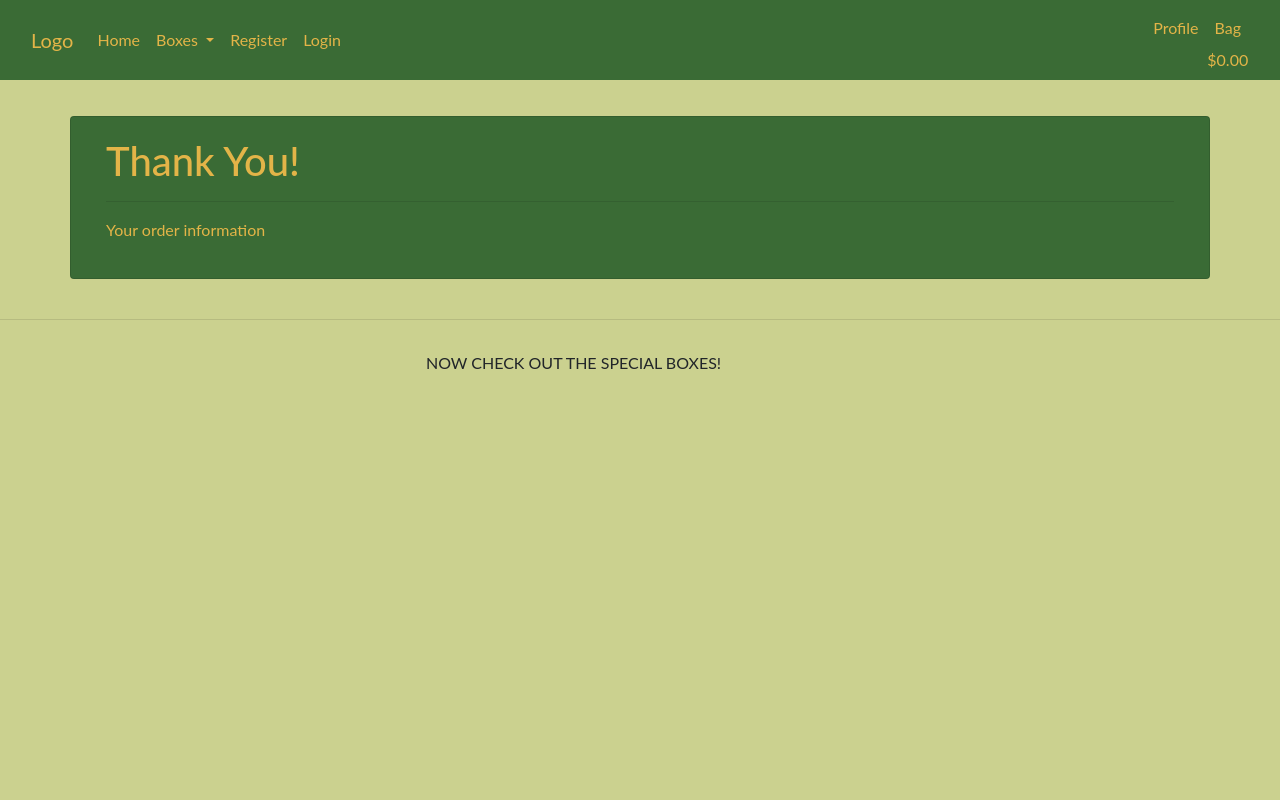
After one commit to Code-Institute-Submissions/MadeleineFrey-Project5_MayResub, a Django app: template checkout/templates/checkout/checkout_success.html in a window 1280 px wide. The commit adds this page. Run offline with Django 3.2, Linux system fonts and the light colour scheme; the template is opened without the code that fills it, so the values that code supplies are empty; parts of the project's set-up code (start-up, migrations or seed data) failed here and were passed over; some libraries are stand-ins or nearby versions.

Commit message:
Add basic style to checkout html template

```diff
--- a/checkout/__init__.py
+++ b/checkout/__init__.py
@@ -0,0 +1 @@
+default_app_config = 'checkout.apps.CheckoutConfig'
--- a/checkout/models.py
+++ b/checkout/models.py
@@ -35,7 +35,7 @@ class Order(models.Model):
         """
         X
         """
-        self.order_total = self.lineitems.aggregate(Sum('lineitem_total'))['lineitem_total__sum']
+        self.order_total = self.lineitems.aggregate(Sum('lineitem_total'))['lineitem_total__sum'] or 0
         if self.order_total < settings.FREE_DELIVERY_THRESHOLD:
             self.delivery_cost = self.order_total * settings.STANDARD_DELIVERY_PERCENTAGE / 100
         else:
--- /dev/null
+++ b/checkout/templates/checkout/checkout_success.html
@@ -0,0 +1,56 @@
+{% extends "base.html" %}
+{% load static %}
+
+{% block extra_css %}
+    <link rel="stylesheet" href="{% static 'checkout/css/checkout.css' %}">
+{% endblock %}
+
+{% block page_header %}
+    <div class="container header-container">
+        <div class="row">
+            <div class="col"></div>
+        </div>
+    </div>
+{% endblock %}
+
+{% block content %}
+    <div class="overlay"></div>
+    <div class="container my-my {% if grand_total %} info-box-more {% else %}  {% endif %}">
+        <div class="row">
+            <div class="col card mb-4  mt-3 left info-box">
+                <div class="card-body ">
+                    <h1>Thank You!</h1>
+                    <hr>
+                    <p>Your order information</p>
+                </div>
+            </div>
+        </div>
+    </div>
+    <div class="row">
+        <div class="col">
+            <hr>
+        </div>
+    </div>
+
+    <div class="row">
+        <div class="col-12 col-lg-7"></div>
+    </div>
+    <div class="row">
+        <div class="col-12 col-lg-7 text-right">
+            <a href="{% url 'boxes' %}?category=new_arrivals,deals,clearance" class="btn btn-black rounded-0 my-2">
+                <span class="icon mr-2">
+                    <i class="fas fa-gifts"></i>
+                </span>
+                <span class="text-uppercase">Now check out the Special Boxes!</span>
+            </a>
+        </div>
+    </div>
+</div>
+{% endblock %}
+
+{% block postloadjs %}
+    {{ block.super }}
+    {{ stripe_public_key|json_script:"id_stripe_public_key" }}
+    {{ client_secret|json_script:"id_client_secret" }}
+    <script src="{% static 'checkout/js/stripe_elements.js' %}"></script>
+{% endblock %}
--- a/static/css/base.css
+++ b/static/css/base.css
@@ -36,7 +36,7 @@ body {
 }
 
 .my-my {
-    margin-top: 56px;
+    margin-top: 100px;
 }
 
 .box-div {
```
